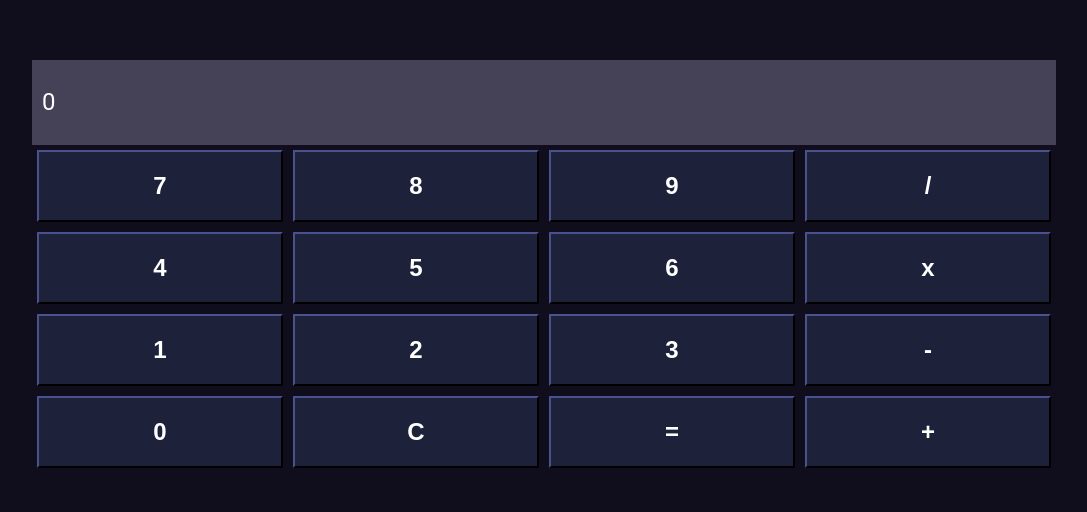
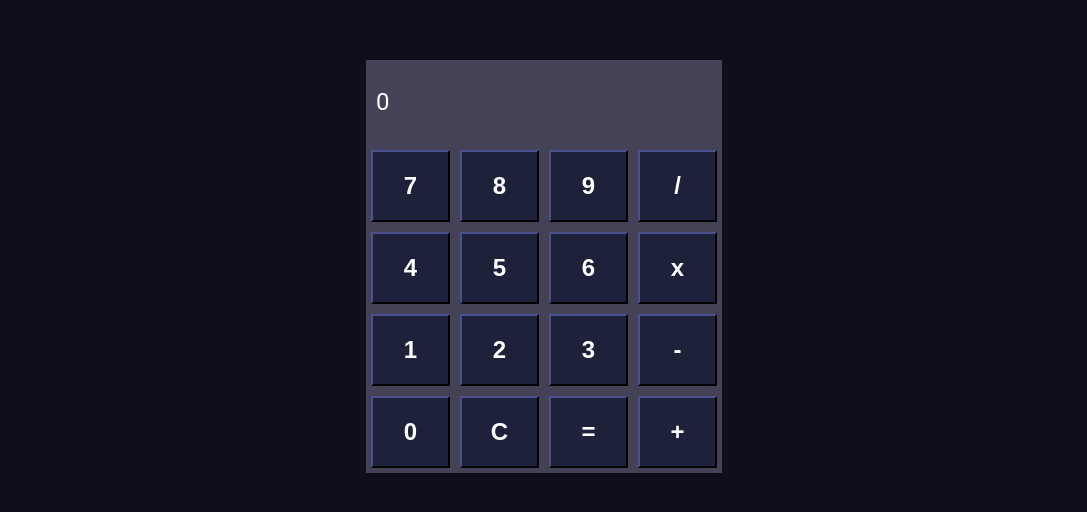
Before and after one commit to guilchaves/trilha-react-dio, a React (Create React App) app in the folder 01-calculadora/: page / in a window 1280 px wide. Shown: the part 134-646 px from the top of the page, without its empty margins (96-1183 px from the left). Built offline with nearby package versions, Linux system fonts and the light colour scheme.

Commit message:
change background color from content

```diff
--- a/01-calculadora/src/App.jsx
+++ b/01-calculadora/src/App.jsx
@@ -1,10 +1,8 @@
 import React from 'react';
 
-import Input from './components/Input';
-import Button from './components/Button';
 import Calculator from './components/Calculator';
 
-import { Container, Content, Row } from './styles';
+import { Container } from './styles';
 
 const App = () => {
   return (
--- a/01-calculadora/src/styles.js
+++ b/01-calculadora/src/styles.js
@@ -10,9 +10,7 @@ export const Container = styled.div`
 `;
 
 export const Content = styled.div`
-  background-color: #100e1d;
-  width: 80%;
-  min-heigth: 350px;
+  background-color: #454257;
 `;
 
 export const Row = styled.div`
```
